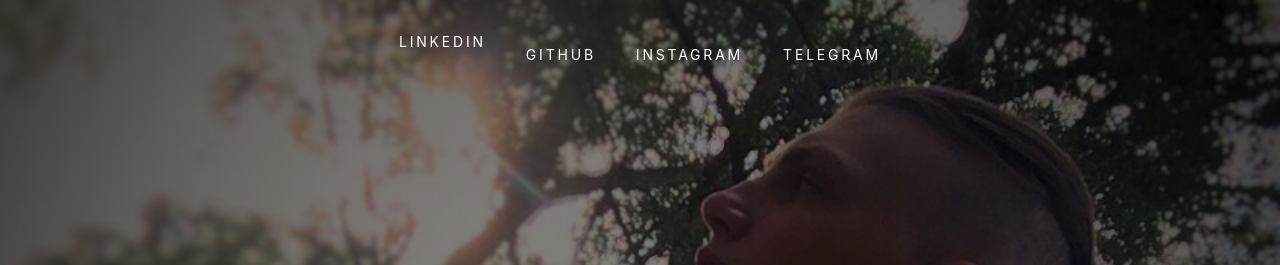
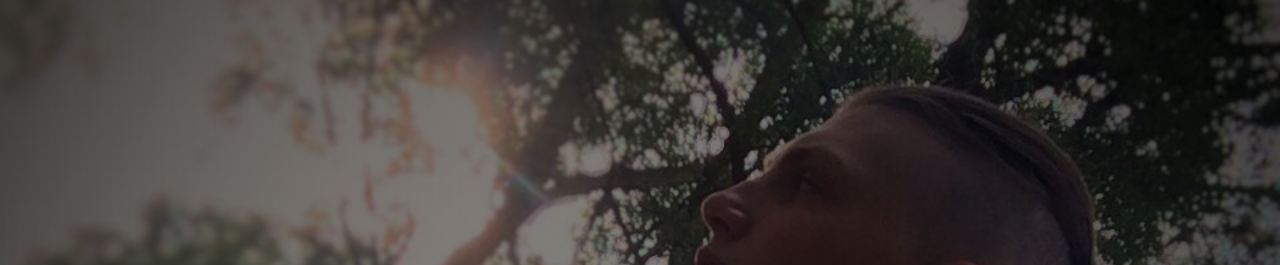
Before and after one commit to anisim101/anisimobapps-github.io, a plain HTML site: page index.html in a window 1280 px wide. Shown: the top 265 px of the page. Drawn offline with nearby package versions, Linux system fonts and the light colour scheme; files that its build step writes are made by us from their sources.

Commit message:
no message

```diff
--- a/index.html
+++ b/index.html
@@ -33,28 +33,10 @@
 	</section> <!-- section -->
 
 
-	<body data-spy="scroll" data-target="#pb-navbar" data-offset="200">
 
 
 
-		<nav class="navbar navbar-expand-lg site-navbar navbar-light bg-light" id="pb-navbar">
 
-			<div class="container">
-				<button class="navbar-toggler" type="button" data-toggle="collapse" data-target="#navbarsExample09" aria-controls="navbarsExample09" aria-expanded="false" aria-label="Toggle navigation">
-					<span class="navbar-toggler-icon"></span>
-				</button>
-
-
-				<div class="collapse navbar-collapse justify-content-md-center" id="navbarsExample09">
-					<ul class="navbar-nav">
-						<li class="nav-"><a class="" href="https://www.linkedin.com/in/anisim101/">LinkedIn</a></li>
-						<li class="nav-item"><a class="nav-link" href="https://github.com/anisim101">github</a></li>
-						<li class="nav-item"><a class="nav-link" href="https://www.instagram.com/anisim101/?hl=ru">instagram</a></li>
-						<li class="nav-item"><a class="nav-link" href="https://t.me/anisim101">telegram</a></li>
-					</ul>
-				</div>
-			</div>
-		</nav>
 
 
 
```
